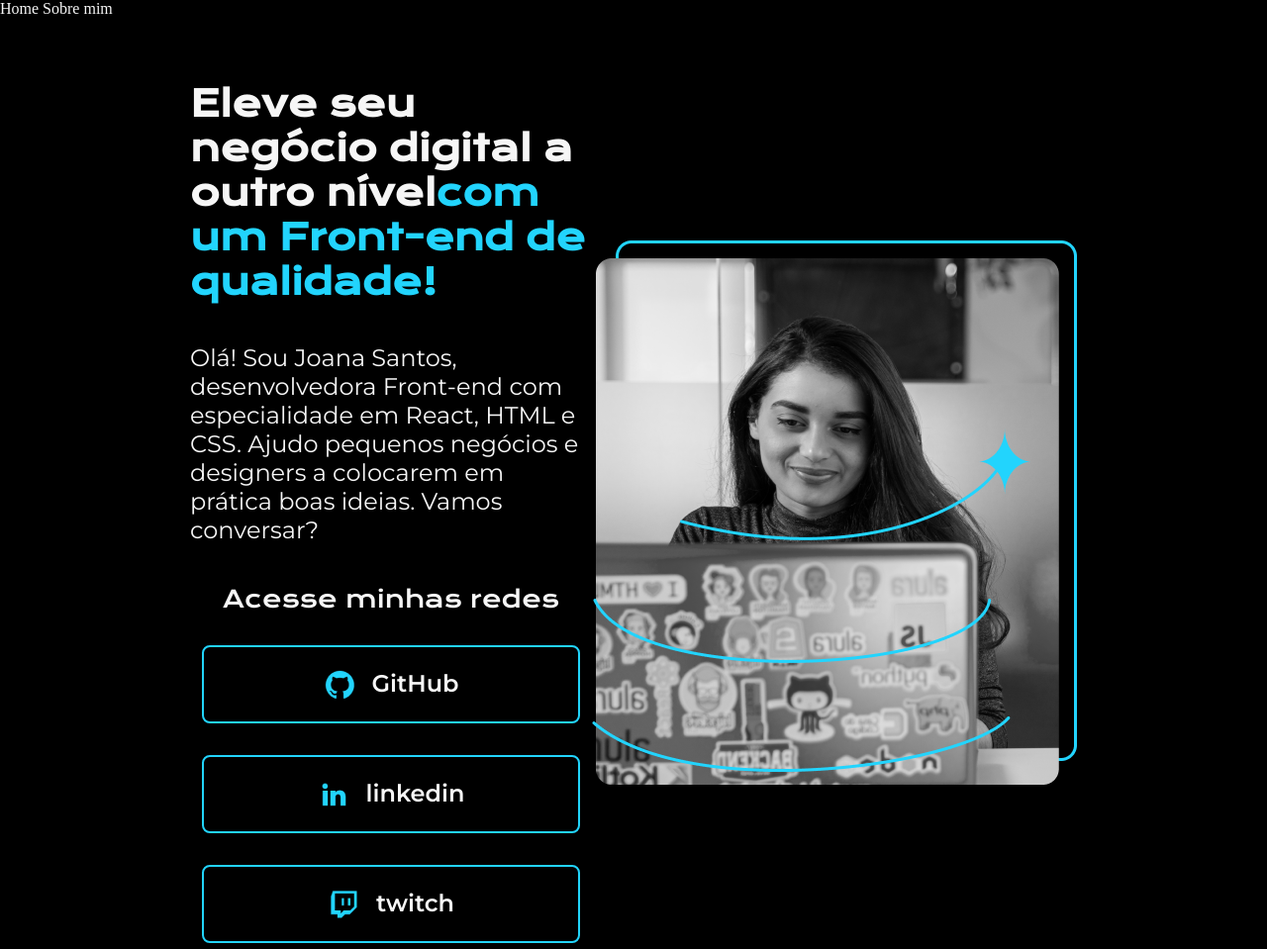
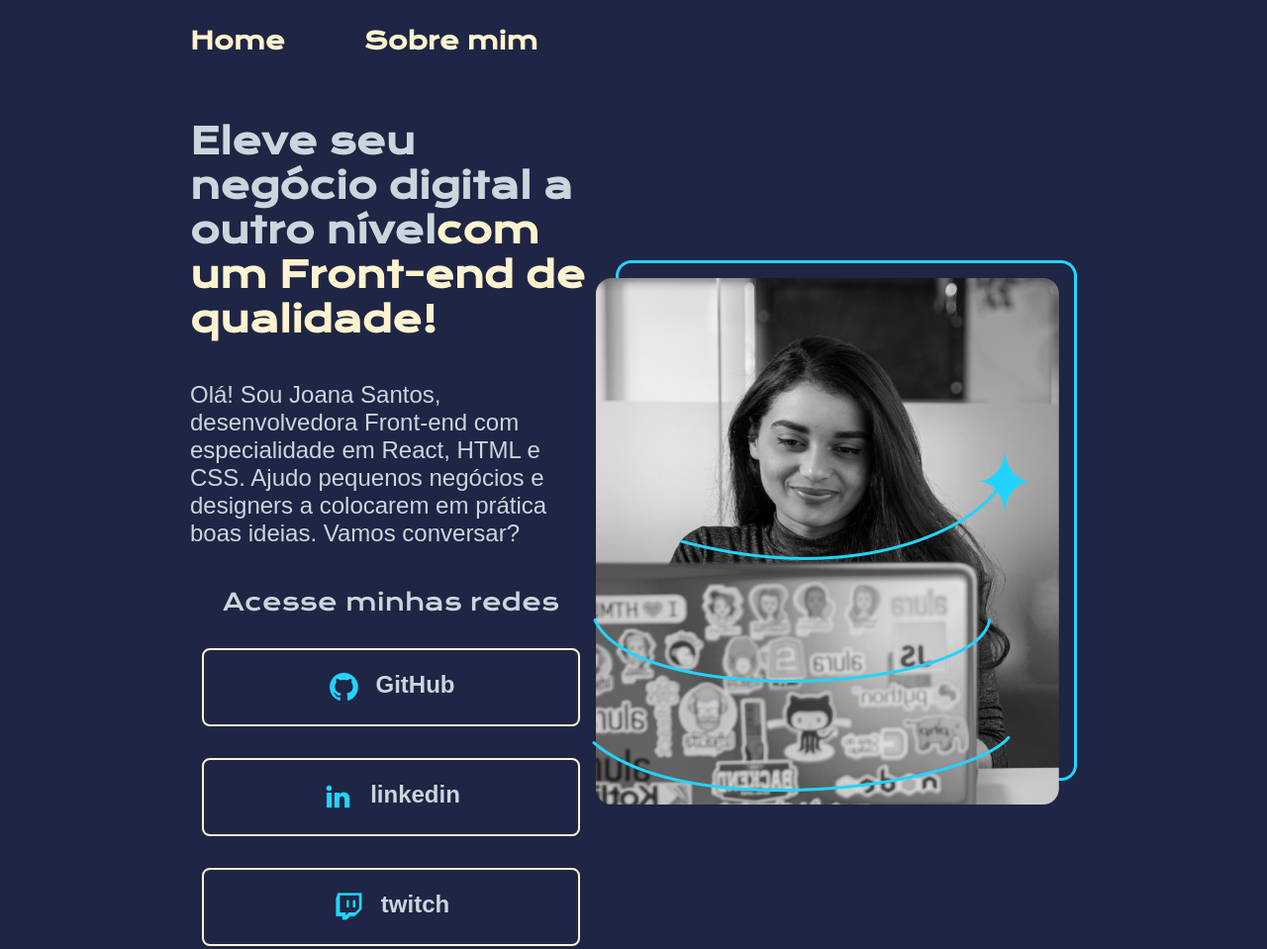
Before and after one commit to Wuelliton96/HTML---CSS, a plain HTML site: page index.html in a window 1280 px wide. Shown: the top 959 px of the page at 99% size. Drawn offline with nearby package versions, Linux system fonts and the light colour scheme.

Commit message:
finalização do curso

```diff
--- a/index.html
+++ b/index.html
@@ -6,14 +6,14 @@
     <meta http-equiv="X-UA-Compatible" content="IE=edge">
     <meta name="viewport" content="width=device-width, initial-scale=1.0">
     <title>Portifolio</title>
-    <link rel="stylesheet" href="style.css">
+    <link rel="stylesheet" href="./styles/style.css">
 </head>
 
 <body>
     <header class="cabecalho">
         <nav class="cabecalho__menu">
-            <a class="cabecalho__menu__link">Home</a>
-            <a class="cabecalho__menu__link">Sobre mim</a>
+            <a class="cabecalho__menu__link" href="index.html">Home</a>
+            <a class="cabecalho__menu__link" href="about.html">Sobre mim</a>
         </nav>
     </header>
     <main class="apresentacao">
--- a/style.css
+++ b/styles/style.css
@@ -1,4 +1,14 @@
 @import url('https://fonts.googleapis.com/css2?family=Krona+One&family=Montserrat:wght@400;600&display=swap');
+
+:root {
+    --cor-primaria: #1F2544;
+    --cor-secundaria: #C9D7DD;
+    --cor-terceiaria: #FFF3CF;
+    --cor-houver: #637A9F;
+
+    --fonte-primaria: 'Krona One', sans-serif;
+    --fonte-secundaria: 'Montserrast', sans-serif;
+}
 
 *{
     margin: 0;
@@ -6,15 +16,28 @@
 }
 
 body{
-    /* height: 100vh; */
     box-sizing: border-box;
-    background-color: #000000;
-    color: #F6F6F6;
+    background-color: var(--cor-primaria);
+    color: var(--cor-secundaria);
 }
 
-.titulo-destaque{
-    color: #22D4FD;
+.cabecalho{
+    padding: 2% 0 0 15%;
 }
+
+.cabecalho__menu{
+    display: flex;
+    gap: 80px;
+}
+
+.cabecalho__menu__link{
+    font-family: var(--fonte-primaria);
+    font-size: 24px;
+    font-weight: 600;
+    color: var(--cor-terceiaria);
+    text-decoration: none;
+}
+
 
 .apresentacao{
     padding: 5% 15%;
@@ -31,12 +54,15 @@ body{
 
 .apresentacao__conteudo__titulo{
     font-size: 36px;
-    font-family: 'Krona One', sans-serif;
+    font-family: var(--fonte-primaria);
 }
 
+.titulo-destaque{
+    color: var(--cor-terceiaria);
+}
 .apresentacao__conteudo__texto{
     font-size: 24px;
-    font-family: 'Montserrat', sans-serif;
+    font-family: var(--fonte-secundaria);
 }
 
 .apresentacao__links{
@@ -47,16 +73,15 @@ body{
     gap: 32px;
 }
 .apresentacao__links__subtitulo{
-    font-family: 'Krona One', sans-serif;
+    font-family: var(--fonte-primaria);
     font-weight: 400;
     font-size: 24px;
 }
 .apresentacao__links__link{
-    /* background-color: #22D4FD; */
     display: flex;
     justify-content: center;
     gap: 16px;
-    border: 2px solid #22D4FD;
+    border: 2px solid var(--cor-terceiaria);
     width: 378px;
     text-align: center;
     border-radius: 8px;
@@ -64,20 +89,26 @@ body{
     font-weight: 600;
     padding: 21.5px 0;
     text-decoration: none;
-    color: #F6F6F6;
-    font-family: 'Montserrat', sans-serif;
+    color: var(--cor-secundaria);
+    font-family: var(--fonte-secundaria);
 }
 
 .apresentacao__links__link:hover{
-    background-color: #272727;
+    background-color: var(--cor-houver);
 }
 
 .rodape{
-    color: #000000;
-    background-color: #22D4FD;
+    color: var(--cor-primaria);
+    background-color: var(--cor-terceiaria);
     padding: 24px;
     text-align: center;
-    font-family: 'Montserrat', sans-serif;
+    font-family: var(--fonte-secundaria);
     font-size: 24px;
     font-weight: 400;
 }
+
+
+.apresentacao__conteudo__texto a{
+    text-decoration: none;
+    color: var(--cor-terceiaria);
+}
```
Also changed, not shown: about.html (added, +32 -0 lines).
